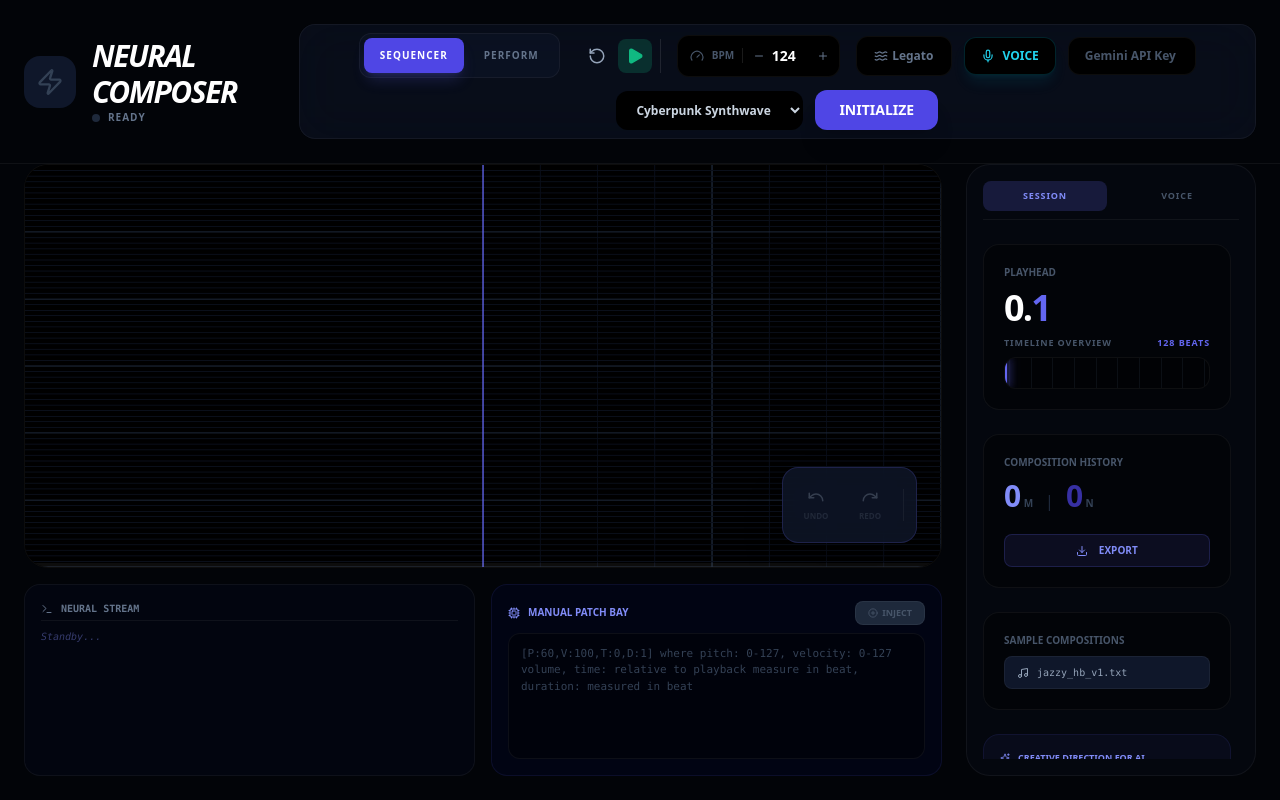
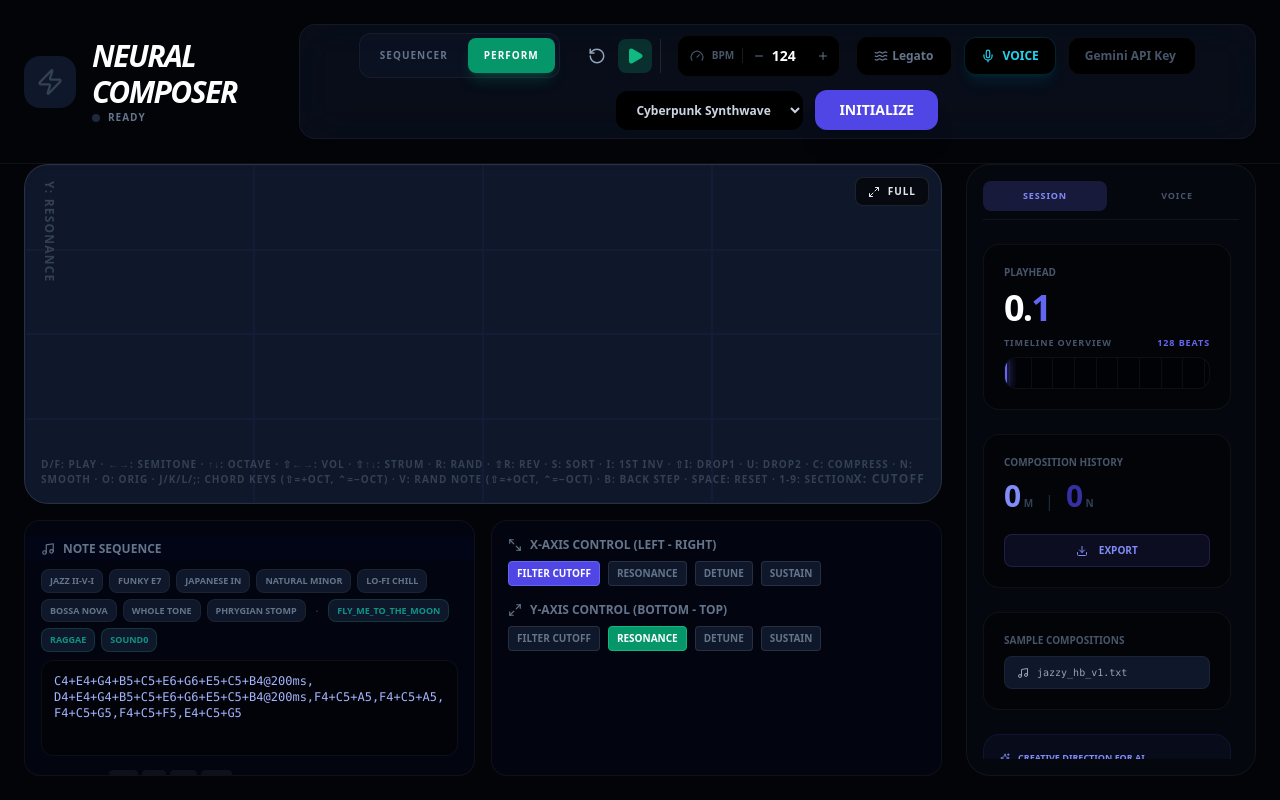
Before and after one commit to nathanwang000/NeuralComposer, a React (Vite) app: page / in a window 1280 px wide. Built offline with nearby package versions, Linux system fonts and the light colour scheme.

Commit message:
update default settings

```diff
--- a/App.tsx
+++ b/App.tsx
@@ -68,7 +68,7 @@ const App: React.FC = () => {
     legatoMode: false
   });
 
-  const [synthConfig, setSynthConfig] = useState<SynthConfig>(SYNTH_PRESETS["Deep Bass"]);
+  const [synthConfig, setSynthConfig] = useState<SynthConfig>(SYNTH_PRESETS["Grand Piano"]);
 
   const [playbackBeat, setPlaybackBeat] = useState(0);
   const [isPaused, setIsPaused] = useState(true);
@@ -78,7 +78,7 @@ const App: React.FC = () => {
   const [userInput, setUserInput] = useState("");
   const [creativeDirection, setCreativeDirection] = useState("");
   const [rightPanelTab, setRightPanelTab] = useState<'session' | 'synth'>('session');
-  const [mainTab, setMainTab] = useState<'sequencer' | 'performance'>('sequencer');
+  const [mainTab, setMainTab] = useState<'sequencer' | 'performance'>('performance');
 
   const [tempBpm, setTempBpm] = useState("124");
   const [testNote, setTestNote] = useState<MidiEvent>({ p: 60, v: 100, t: 0, d: 0.5 });
```
